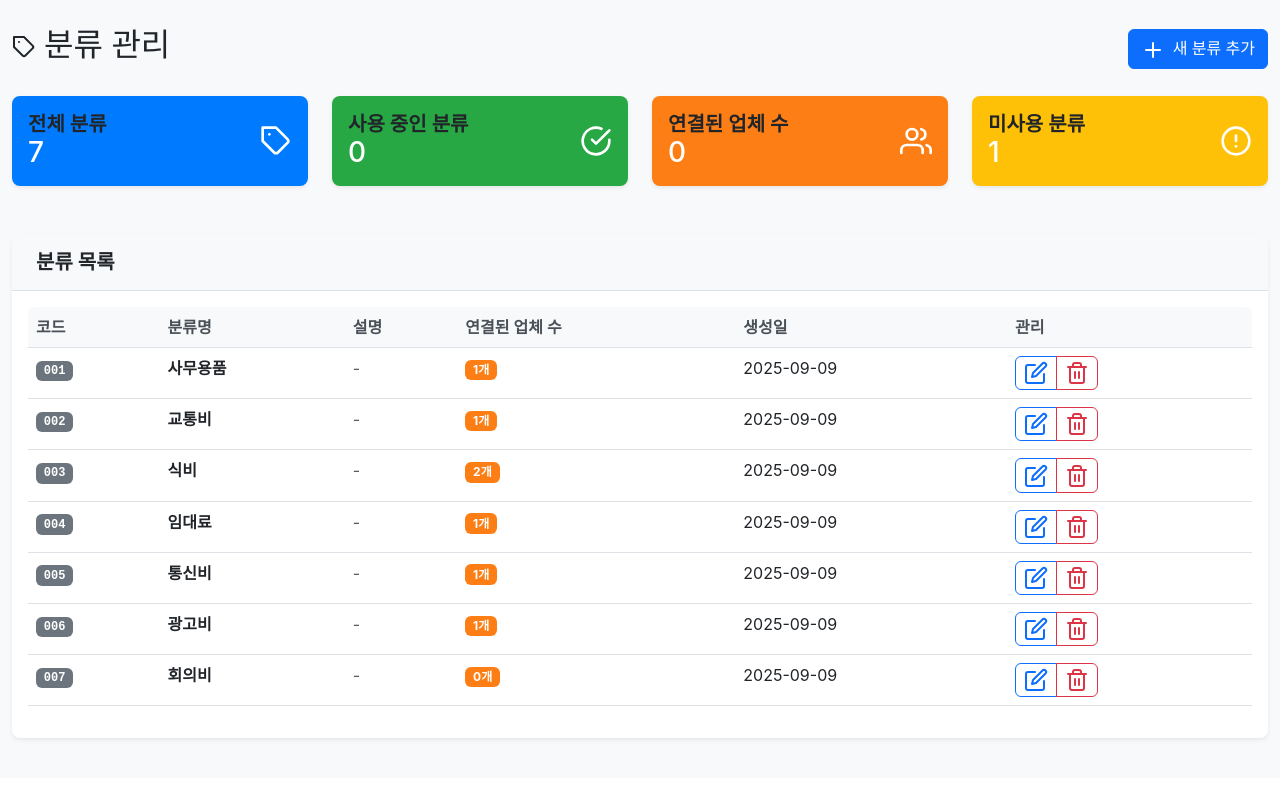
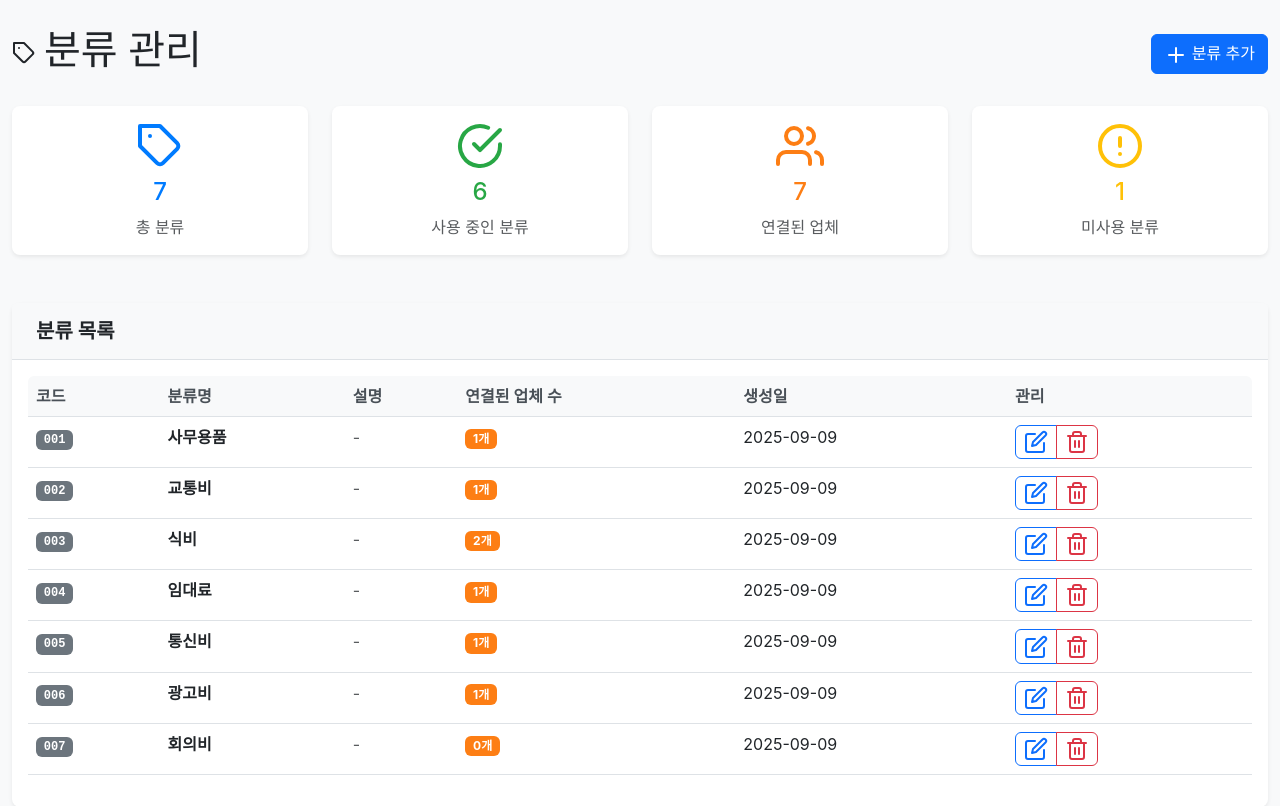
Before and after one commit to BappyMustafiz/fin-flow-korea, a Flask app: page /categories in a window 1280 px wide. Shown: the part 66-872 px from the top of the page. Before the commit the page ends 807 px from the top, so only its background shows below. Run offline with Flask 3, Linux system fonts and the light colour scheme; a user stored in the database is signed in; data comes from the database, SQL or seed files in the repository.

Commit message:
Update category and vendor management interfaces to match department management design
Refactor the HTML structure and styling for `templates/categories.html` and `templates/vendors.html` to align with the design patterns used in department management, including changes to headings, button text, and the visual presentation of statistics cards.

Replit-Commit-Author: Agent
Replit-Commit-Session-Id: 49c2422b-c4ec-4699-8c39-1613e6d0f652
Replit-Commit-Checkpoint-Type: intermediate_checkpoint
Replit-Commit-Screenshot-Url: https://storage.googleapis.com/screenshot-production-us-central1/aa08e5f1-68c4-4712-a019-15a843020e4e/49c2422b-c4ec-4699-8c39-1613e6d0f652/PcXo2Oy

```diff
--- a/templates/categories.html
+++ b/templates/categories.html
@@ -6,73 +6,49 @@
 <div class="row">
     <div class="col-12">
         <div class="d-flex justify-content-between align-items-center mb-4">
-            <h2><i data-feather="tag" class="me-2"></i>분류 관리</h2>
+            <h1><i data-feather="tag" class="me-2"></i>분류 관리</h1>
             <button type="button" class="btn btn-primary" data-bs-toggle="modal" data-bs-target="#addCategoryModal">
-                <i data-feather="plus" class="me-2"></i>새 분류 추가
+                <i data-feather="plus" class="me-1"></i>분류 추가
             </button>
         </div>
     </div>
 </div>
 
-<!-- 분류 통계 카드 -->
+<!-- 통계 카드 -->
 <div class="row mb-4">
     <div class="col-md-3">
-        <div class="card bg-primary text-white">
+        <div class="card text-center">
             <div class="card-body">
-                <div class="d-flex justify-content-between">
-                    <div>
-                        <h5 class="card-title">전체 분류</h5>
-                        <h3 class="mb-0">{{ categories|length }}</h3>
-                    </div>
-                    <div class="align-self-center">
-                        <i data-feather="tag" style="width: 2rem; height: 2rem;"></i>
-                    </div>
-                </div>
+                <i data-feather="tag" class="text-primary mb-2" style="width: 48px; height: 48px;"></i>
+                <h4 class="text-primary">{{ categories|length }}</h4>
+                <p class="text-muted mb-0">총 분류</p>
             </div>
         </div>
     </div>
     <div class="col-md-3">
-        <div class="card bg-success text-white">
+        <div class="card text-center">
             <div class="card-body">
-                <div class="d-flex justify-content-between">
-                    <div>
-                        <h5 class="card-title">사용 중인 분류</h5>
-                        <h3 class="mb-0">0</h3>
-                    </div>
-                    <div class="align-self-center">
-                        <i data-feather="check-circle" style="width: 2rem; height: 2rem;"></i>
-                    </div>
-                </div>
+                <i data-feather="check-circle" class="text-success mb-2" style="width: 48px; height: 48px;"></i>
+                <h4 class="text-success">{{ categories|selectattr('vendors')|list|length }}</h4>
+                <p class="text-muted mb-0">사용 중인 분류</p>
             </div>
         </div>
     </div>
     <div class="col-md-3">
-        <div class="card bg-info text-white">
+        <div class="card text-center">
             <div class="card-body">
-                <div class="d-flex justify-content-between">
-                    <div>
-                        <h5 class="card-title">연결된 업체 수</h5>
-                        <h3 class="mb-0">0</h3>
-                    </div>
-                    <div class="align-self-center">
-                        <i data-feather="users" style="width: 2rem; height: 2rem;"></i>
-                    </div>
-                </div>
+                <i data-feather="users" class="text-info mb-2" style="width: 48px; height: 48px;"></i>
+                <h4 class="text-info">{{ categories|map(attribute='vendors')|map('length')|sum }}</h4>
+                <p class="text-muted mb-0">연결된 업체</p>
             </div>
         </div>
     </div>
     <div class="col-md-3">
-        <div class="card bg-warning text-white">
+        <div class="card text-center">
             <div class="card-body">
-                <div class="d-flex justify-content-between">
-                    <div>
-                        <h5 class="card-title">미사용 분류</h5>
-                        <h3 class="mb-0">{{ categories|rejectattr('vendors')|list|length }}</h3>
-                    </div>
-                    <div class="align-self-center">
-                        <i data-feather="alert-circle" style="width: 2rem; height: 2rem;"></i>
-                    </div>
-                </div>
+                <i data-feather="alert-circle" class="text-warning mb-2" style="width: 48px; height: 48px;"></i>
+                <h4 class="text-warning">{{ categories|rejectattr('vendors')|list|length }}</h4>
+                <p class="text-muted mb-0">미사용 분류</p>
             </div>
         </div>
     </div>
```
Also changed, not shown: templates/vendors.html (+19 -43 lines).
